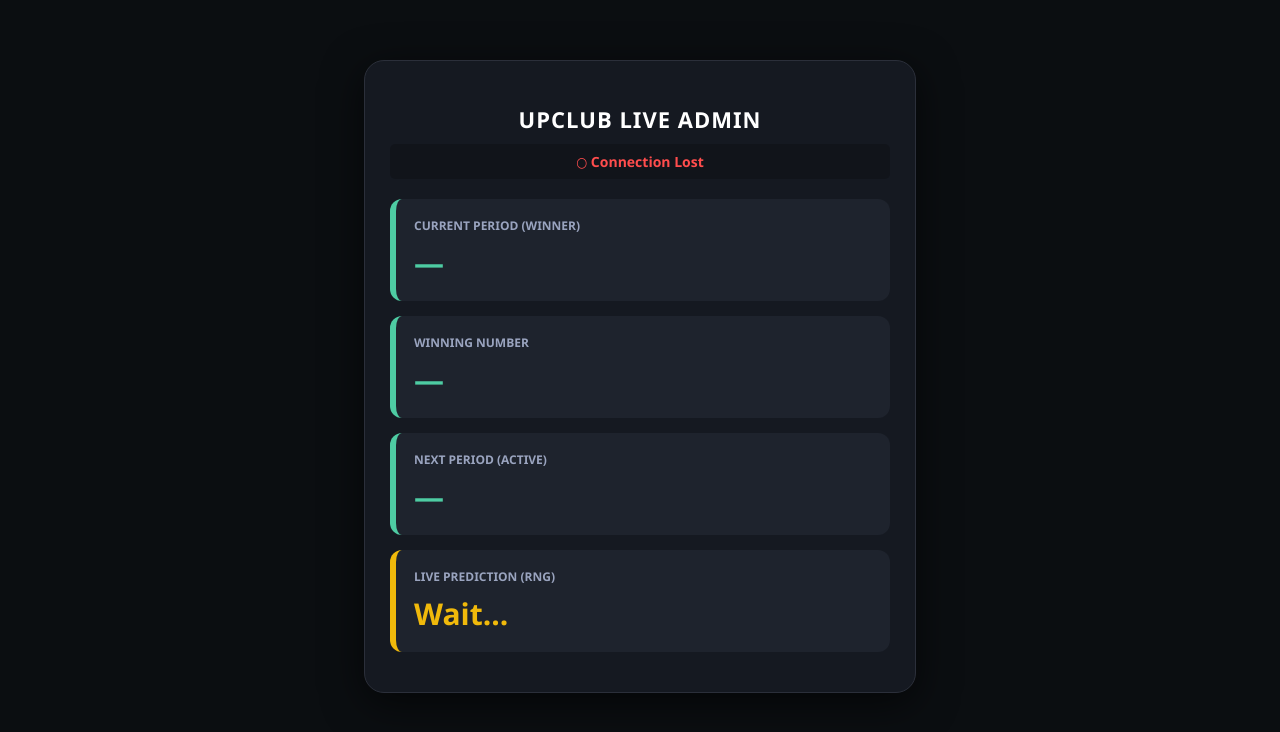
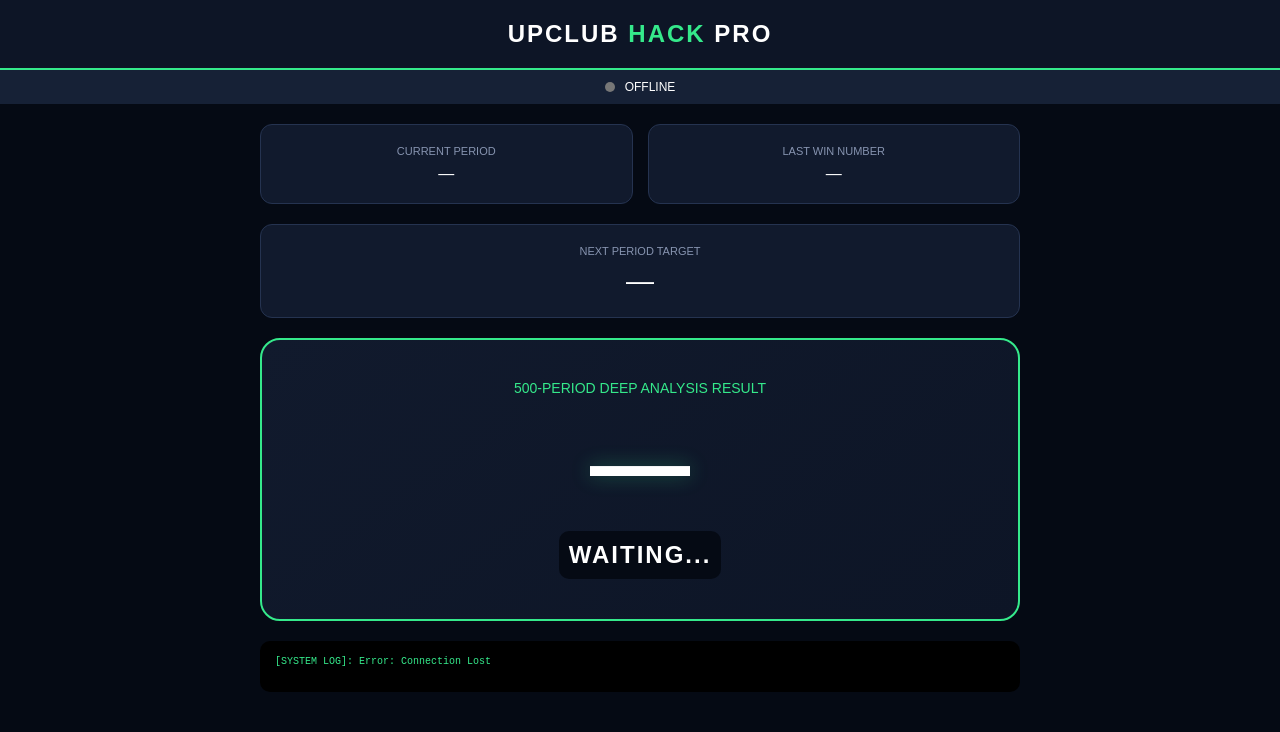
Before and after one commit to hy781457-botupclub/Upclub-, a website: page index.html in a window 1280 px wide. Drawn offline with Linux system fonts and the light colour scheme; no server answers.

Commit message:
Update index.html

```diff
--- a/index.html
+++ b/index.html
@@ -3,79 +3,99 @@
 <head>
 <meta charset="UTF-8">
 <meta name="viewport" content="width=device-width, initial-scale=1.0">
-    <title>UPCLUB LIVE ADMIN - MOTHER SYNC</title>
+<title>UPCLUB 500-PERIOD HACK ADMIN</title>
 <style>
-        body { font-family: 'Segoe UI', Tahoma, Geneva, Verdana, sans-serif; background: #0b0e11; color: white; text-align: center; padding: 20px; margin: 0; }
-        .dashboard { max-width: 500px; margin: 40px auto; background: #151921; padding: 25px; border-radius: 20px; border: 1px solid #2b2f3a; box-shadow: 0 10px 40px rgba(0,0,0,0.6); }
-        h2 { font-size: 22px; margin-bottom: 10px; letter-spacing: 1px; }
-        .card { background: #1e232d; padding: 18px; border-radius: 12px; margin: 15px 0; border-left: 6px solid #4ecca3; text-align: left; }
-        .label { font-size: 12px; color: #9aa4bf; text-transform: uppercase; font-weight: bold; }
-        .value { font-size: 30px; font-weight: 900; color: #4ecca3; margin-top: 8px; }
-        .prediction { color: #f0b90b; border-left-color: #f0b90b; }
-        .prediction .value { color: #f0b90b; }
-        .status { font-size: 14px; font-weight: bold; margin-bottom: 20px; padding: 8px; border-radius: 5px; background: rgba(0,0,0,0.2); }
+    *{box-sizing:border-box;}
+    html,body{margin:0;padding:0;font-family:Arial,sans-serif;background:#050a14;color:#fff;min-height:100vh;}
+    .header{background:#0d1526;border-bottom:2px solid #35e98b;padding:20px;text-align:center;}
+    .logo{font-size:24px;font-weight:900;letter-spacing:2px;}
+    .logo span{color:#35e98b;}
+    .status-bar{background:#162136;padding:10px;display:flex;justify-content:center;align-items:center;gap:10px;font-size:12px;}
+    .dot{width:10px;height:10px;border-radius:50%;background:#777;}
+    .dot.live{background:#35e98b;box-shadow:0 0 10px #35e98b;}
+    .container{max-width:800px;margin:auto;padding:20px;}
+    .grid{display:grid;grid-template-columns: 1fr 1fr; gap:15px; margin-bottom:20px;}
+    .card{background:#111a2d;border:1px solid #253350;border-radius:12px;padding:20px;text-align:center;}
+    .card-label{color:#8794b0;font-size:11px;margin-bottom:8px;text-transform:uppercase;}
+    .card-value{font-size:22px;font-weight:800;color:#35e98b;}
+    .prediction-box{background:linear-gradient(145deg, #111a2d, #0d1526);border:2px solid #35e98b;border-radius:20px;padding:40px 20px;text-align:center;margin-top:20px;}
+    .pred-num{font-size:100px;font-weight:900;margin:10px 0;text-shadow:0 0 20px rgba(53,233,139,0.3);}
+    .pred-details{font-size:24px;font-weight:bold;letter-spacing:2px;padding:10px;border-radius:10px;display:inline-block;background:#050a14;}
+    .color-dot{display:inline-block;width:20px;height:20px;border-radius:50%;vertical-align:middle;margin-right:10px;}
+    .debug-box{margin-top:20px;background:#000;padding:15px;border-radius:10px;font-family:monospace;font-size:10px;color:#35e98b;max-height:150px;overflow:auto;}
 </style>
 </head>
 <body>
-    <div class="dashboard">
-        <h2>UPCLUB LIVE ADMIN</h2>
-        <div id="statusText" class="status" style="color: orange;">○ Connecting to Mother API...</div>
 
-        <div class="card">
-            <div class="label">Current Period (Winner)</div>
-            <div id="period" class="value">—</div>
+<header class="header">
+  <div class="logo">UPCLUB <span>HACK</span> PRO</div>
+</header>
+<div class="status-bar">
+  <div id="statusDot" class="dot"></div>
+  <span id="statusText">SYSTEM CONNECTING...</span>
 </div>
 
-        <div class="card">
-            <div class="label">Winning Number</div>
-            <div id="result" class="value">—</div>
-        </div>
+<main class="container">
+  <section class="grid">
+    <div class="card"><div class="card-label">Current Period</div><div id="issue">—</div></div>
+    <div class="card"><div class="card-label">Last Win Number</div><div id="number">—</div></div>
+  </section>
 
-        <div class="card">
-            <div class="label">Next Period (Active)</div>
-            <div id="nextPeriod" class="value">—</div>
-        </div>
+  <div class="card"><div class="card-label">Next Period Target</div><div id="nextIssue" style="font-size:28px; color:#fff;">—</div></div>
 
-        <div class="card prediction">
-            <div class="label">Live Prediction (RNG)</div>
-            <div id="prediction" class="value">Wait...</div>
-        </div>
-    </div>
+  <section class="prediction-box">
+    <div class="card-label" style="color:#35e98b; font-size:14px;">500-Period Deep Analysis Result</div>
+    <div id="bigNumberDisplay" class="pred-num">—</div>
+    <div id="nextDetails" class="pred-details">WAITING...</div>
+  </section>
+
+  <section class="debug-box">
+    <div>[SYSTEM LOG]: <span id="log">Initializing 500-period history scan...</span></div>
+    <pre id="raw"></pre>
+  </section>
+</main>
 
 <script>
-        async function updateDashboard() {
-            try {
-                // सर्वर से डेटा मंगाना (Relation established)
-                const res = await fetch('/api/wingo?t=' + Date.now());
-                const data = await res.json();
+async function loadData(){
+  try{
+    const response = await fetch("/api/wingo?t=" + Date.now());
+    if(!response.ok) throw new Error("Connection Lost");
 
-                if (data.ok) {
-                    // डेटा मैपिंग (Server -> Frontend)
-                    document.getElementById('period').innerText = data.current?.period || "—";
-                    document.getElementById('result').innerText = data.current?.number || "—";
-                    document.getElementById('nextPeriod').innerText = data.next?.period || "—";
+    const data = await response.json();
 
-                    const predNum = data.next?.number ?? "—";
-                    const size = (predNum !== "—" && predNum >= 5) ? "BIG" : "SMALL";
+    if(data.ok){
+      document.getElementById("issue").textContent = data.current.period;
+      document.getElementById("number").textContent = data.current.number;
+      document.getElementById("nextIssue").textContent = data.next.period;
 
-                    document.getElementById('prediction').innerText = predNum + " | " + size;
+      const num = data.next.predicted_number ?? "—";
+      const size = data.next.predicted_size || "—";
+      const color = data.next.predicted_color || "—";
 
-                    document.getElementById('statusText').style.color = "#4ecca3";
-                    document.getElementById('statusText').innerText = "● Mother API Live (Connected)";
-                } else {
-                    document.getElementById('statusText').innerText = "○ Syncing Data...";
-                    document.getElementById('statusText').style.color = "#f0b90b";
+      document.getElementById("bigNumberDisplay").textContent = num;
+
+      // Color Styling
+      let colorCode = "#777";
+      if(color === "GREEN") colorCode = "#35e98b";
+      if(color === "RED") colorCode = "#ff4050";
+      if(color === "VIOLET") colorCode = "#b34dff";
+
+      document.getElementById("nextDetails").innerHTML =
+        `<span style="color:<latex>{colorCode}"></latex>{size}</span> | <span style="color:<latex>{colorCode}"></latex>{color}</span>`;
+      document.getElementById("bigNumberDisplay").style.color = colorCode;
+
+      document.getElementById("statusDot").className = "dot live";
+      document.getElementById("statusText").textContent = "500P ANALYSIS ACTIVE";
+      document.getElementById("log").textContent = "Analysis complete for period " + data.next.period;
     }
-            } catch (e) {
-                document.getElementById('statusText').innerText = "○ Connection Lost";
-                document.getElementById('statusText').style.color = "#ff4d4d";
-                console.error("Fetch Error:", e);
+  } catch(e) {
+    document.getElementById("statusText").textContent = "OFFLINE";
+    document.getElementById("statusDot").className = "dot";
+    document.getElementById("log").textContent = "Error: " + e.message;
   }
 }
-
-        // हर 2 सेकंड में डेटा ताज़ा करना
-        setInterval(updateDashboard, 2000);
-        updateDashboard();
+setInterval(loadData, 3000);
+loadData();
 </script>
 </body>
 </html>
```
Lines whose indentation alone changed are shown as unchanged.
